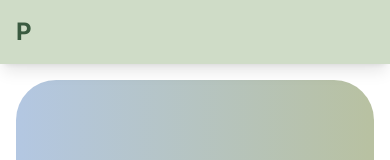
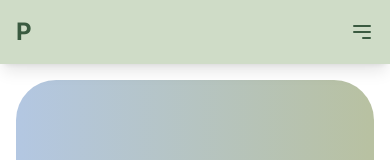
Before and after one commit to P-Rwirangira/portfolio, a Next.js app: page / in a window 390 px wide. Shown: the top 160 px of the page. Built offline with nearby package versions, Linux system fonts and the light colour scheme.

Commit message:
Add package-lock.json to .gitignore

```diff
--- a/src/components/Navigation.tsx
+++ b/src/components/Navigation.tsx
@@ -1,26 +1,67 @@
-const Navigation = () => (
-  <nav className="fixed top-0 left-0 right-0 bg-secondary shadow-lg z-50">
-    <div className="container mx-auto px-4">
-      <div className="flex justify-between items-center h-16">
-        <a href="#" className="text-2xl font-bold text-accent">
-          P
-        </a>
+import { useState, useEffect } from 'react';
+
+const Navigation = () => {
+  const [isMenuOpen, setIsMenuOpen] = useState(false);
+
+  const toggleMenu = () => {
+    setIsMenuOpen(!isMenuOpen);
+  };
+
+  // Close menu when clicking outside
+  useEffect(() => {
+    const handleClickOutside = (event: MouseEvent) => {
+      if (event.target instanceof Element && !event.target.closest(".mobile-menu") && !event.target.closest(".menu-button")) {
+        setIsMenuOpen(false);
+      }
+    };
+
+    if (isMenuOpen) {
+      document.addEventListener("click", handleClickOutside);
+    } else {
+      document.removeEventListener("click", handleClickOutside);
+    }
+
+    return () => document.removeEventListener("click", handleClickOutside);
+  }, [isMenuOpen]);
+
+  return (
+    <nav className="fixed top-0 left-0 right-0 bg-secondary shadow-lg z-50">
+      <div className="container mx-auto px-4 flex justify-between items-center h-16">
+        <a href="#" className="text-2xl font-bold text-accent">P</a>
+
+        {/* Hamburger menu icon */}
+        <button onClick={toggleMenu} className="md:hidden text-accent menu-button focus:outline-none">
+          <svg className="w-6 h-6" fill="none" stroke="currentColor" viewBox="0 0 24 24" xmlns="http://www.w3.org/2000/svg">
+            <path strokeLinecap="round" strokeLinejoin="round" strokeWidth="2" d="M4 6h16M4 12h16m-7 6h7"></path>
+          </svg>
+        </button>
 
         {/* Desktop menu */}
         <div className="hidden md:flex space-x-8">
           {['home', 'about', 'projects', 'contact'].map((section) => (
-            <a
-              key={section}
-              href={`#${section}`}
-              className="capitalize nav-link text-accent hover:text-primary transition-colors duration-200"
-            >
+            <a key={section} href={`#${section}`} className="capitalize nav-link text-accent hover:text-primary transition-colors duration-200">
               {section}
             </a>
           ))}
         </div>
       </div>
-    </div>
-  </nav>
-);
+
+      {/* Mobile menu */}
+      <div
+        className={`md:hidden fixed inset-0 bg-black bg-opacity-50 transition-opacity duration-300 ${isMenuOpen ? 'opacity-100 visible' : 'opacity-0 invisible'}`}
+      >
+        <div
+          className={`mobile-menu fixed top-0 left-0 w-2/3 h-full bg-secondary p-6 transform transition-transform duration-300 ${isMenuOpen ? 'translate-x-0' : '-translate-x-full'}`}
+        >
+          {['home', 'about', 'projects', 'contact'].map((section) => (
+            <a key={section} href={`#${section}`} className="block py-2 text-accent hover:text-primary transition-colors duration-200">
+              {section}
+            </a>
+          ))}
+        </div>
+      </div>
+    </nav>
+  );
+};
 
 export default Navigation;
```
Also changed, not shown: package.json (+9 -9 lines), 2 other files (tests, documents, lock files or other folders).
